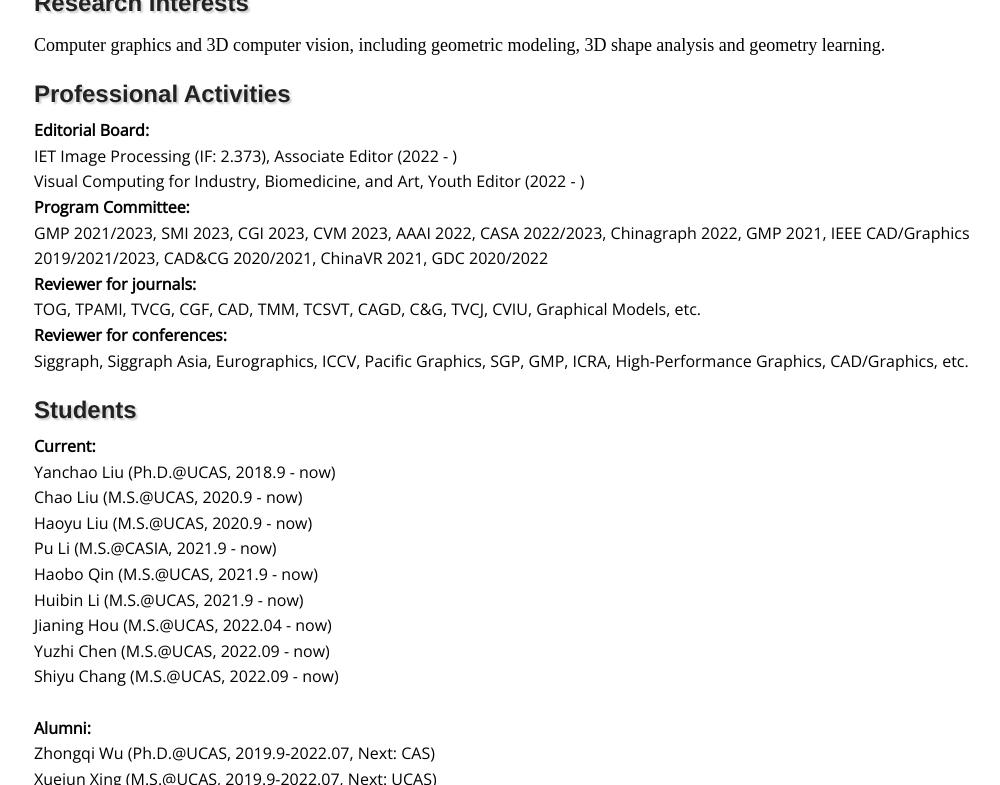
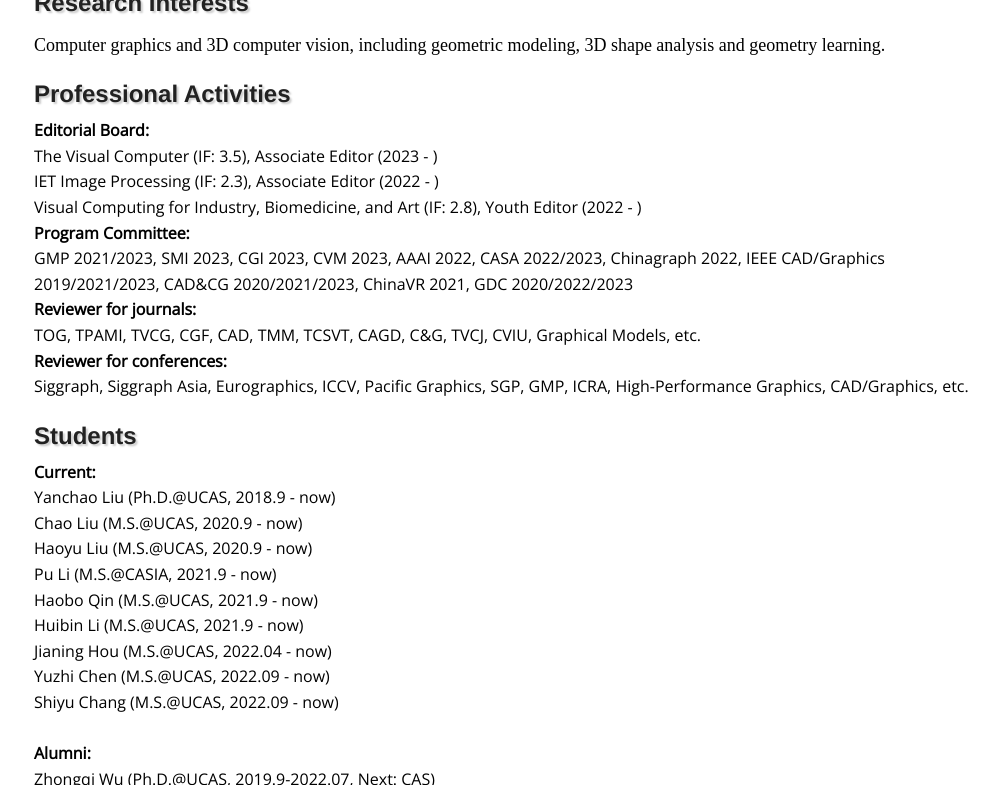
Before and after one commit to jianweiguo/jianweiguo.github.io, a Jekyll site: the page built from index.html, in a window 1280 px wide and 900 px high, scrolled down 340 px, cut to the strip 115-900 px from the top of the window. Shown: the whole strip, without its empty margins (126-1126 px from the left). Built offline with Jekyll 4.4.1, drawn with Linux system fonts in a browser that asks for light colours.

Commit message:
Update bio

```diff
--- a/index.html
+++ b/index.html
@@ -30,9 +30,10 @@ I received my bachelor degree from <a href="http://en.sdu.edu.cn/" target="_blan
 <!--Activities-->
 <h2>Professional Activities</h2>
 	<h4>Editorial Board:</h4>
-	IET Image Processing (IF: 2.373), Associate Editor (2022 - ) <br />
-	Visual Computing for Industry, Biomedicine, and Art, Youth Editor (2022 - ) <br />
-	<h4>Program Committee:</h4> GMP 2021/2023, SMI 2023, CGI 2023, CVM 2023, AAAI 2022, CASA 2022/2023, Chinagraph 2022, GMP 2021, IEEE CAD/Graphics 2019/2021/2023, CAD&CG 2020/2021, ChinaVR 2021, GDC 2020/2022
+        The Visual Computer (IF: 3.5), Associate Editor (2023 - ) <br />
+	IET Image Processing (IF: 2.3), Associate Editor (2022 - ) <br />
+	Visual Computing for Industry, Biomedicine, and Art (IF: 2.8), Youth Editor (2022 - ) <br />
+	<h4>Program Committee:</h4> GMP 2021/2023, SMI 2023, CGI 2023, CVM 2023, AAAI 2022, CASA 2022/2023, Chinagraph 2022, IEEE CAD/Graphics 2019/2021/2023, CAD&CG 2020/2021/2023, ChinaVR 2021, GDC 2020/2022/2023
         <h4>Reviewer for journals:</h4> TOG, TPAMI, TVCG, CGF, CAD, TMM, TCSVT, CAGD, C&G, TVCJ, CVIU, Graphical Models, etc.
 	<h4>Reviewer for conferences:</h4> Siggraph, Siggraph Asia, Eurographics, ICCV, Pacific Graphics, SGP, GMP, ICRA, High-Performance Graphics, CAD/Graphics, etc.
 
```
